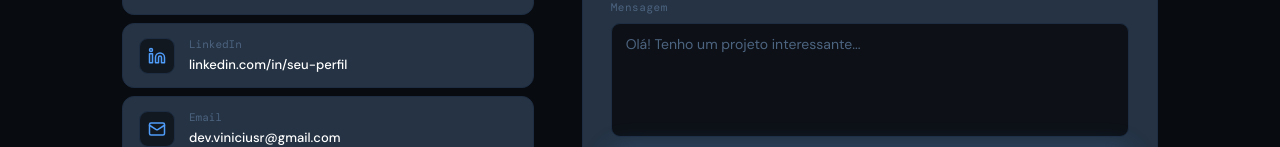
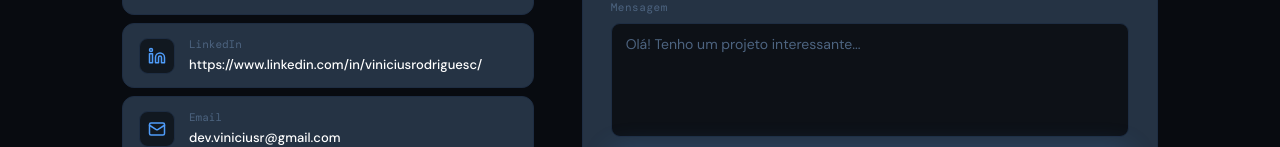
Before and after one commit to ViniciusR1/MePortfolio, a React (Vite) app: page / in a window 1280 px wide. Shown: the part 4783-4930 px from the top of the page. Built offline with nearby package versions, Linux system fonts and the light colour scheme; a web font is replaced by a local one.

Commit message:
fix(contact): redireciona formulário de contato para o WhatsApp

```diff
--- a/src/components/Contact.jsx
+++ b/src/components/Contact.jsx
@@ -13,8 +13,8 @@ const LinkedInIcon = () => (
 
 const socials = [
   { icon: GitFork, label: 'GitHub', value: 'https://github.com/ViniciusR1', href: 'https://github.com' },
-  { icon: LinkedInIcon, label: 'LinkedIn', value: 'linkedin.com/in/seu-perfil', href: 'https://linkedin.com' },
-  { icon: Mail, label: 'Email', value: 'dev.viniciusr@gmail.com', href: 'mailto:dev.viniciusr@gmail.com@gmail.com' },
+  { icon: LinkedInIcon, label: 'LinkedIn', value: 'https://www.linkedin.com/in/viniciusrodriguesc/', href: 'https://linkedin.com' },
+  { icon: Mail, label: 'Email', value: 'dev.viniciusr@gmail.com', href: 'mailto:dev.viniciusr@gmail.com' },
   { icon: Phone, label: 'WhatsApp', value: '+55 (81) 9 96426039', href: 'https://wa.me/5581996426039' },
 ];
 
@@ -28,6 +28,13 @@ export default function Contact() {
 
   const handleSubmit = (e) => {
     e.preventDefault();
+
+    const whatsappUrl = `https://wa.me/5581996426039?text=${encodeURIComponent(
+      `Olá! Meu nome é ${form.name}\nEmail: ${form.email}\n\nMensagem: ${form.message}`
+    )}`;
+
+    window.open(whatsappUrl, '_blank');
+
     setSent(true);
     setTimeout(() => setSent(false), 4000);
     setForm({ name: '', email: '', message: '' });
@@ -106,7 +113,7 @@ export default function Contact() {
                 <textarea name="message" value={form.message} onChange={handleChange} className={styles.textarea} placeholder="Olá! Tenho um projeto interessante..." rows={5} required />
               </div>
               <button type="submit" className={styles.submit}>
-                {sent ? <><CheckCircle size={16} /> Mensagem enviada!</> : <><Send size={16} /> Enviar mensagem</>}
+                {sent ? <><CheckCircle size={16} /> Redirecionando...</> : <><Send size={16} /> Enviar mensagem</>}
               </button>
             </form>
           </motion.div>
```
